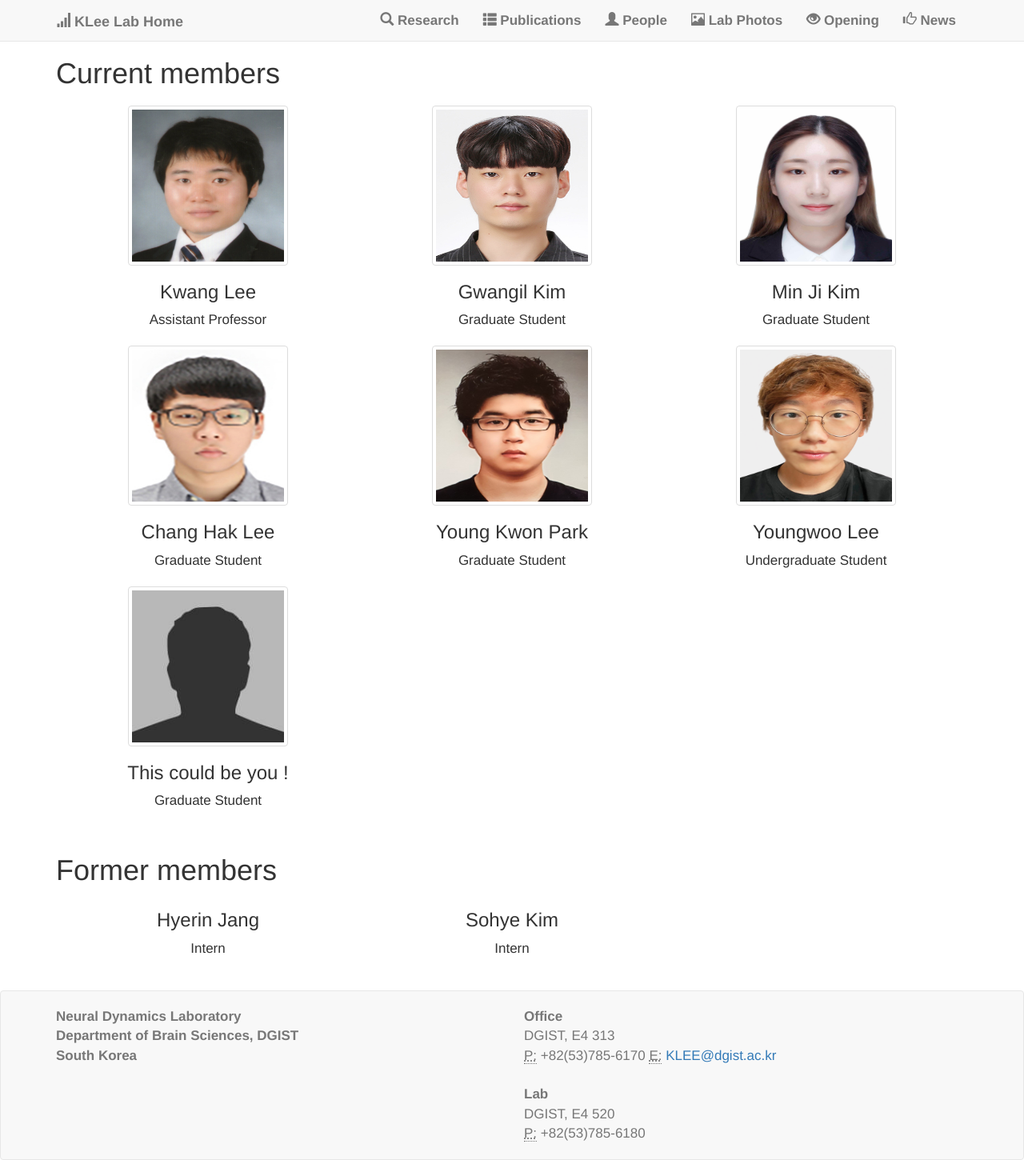
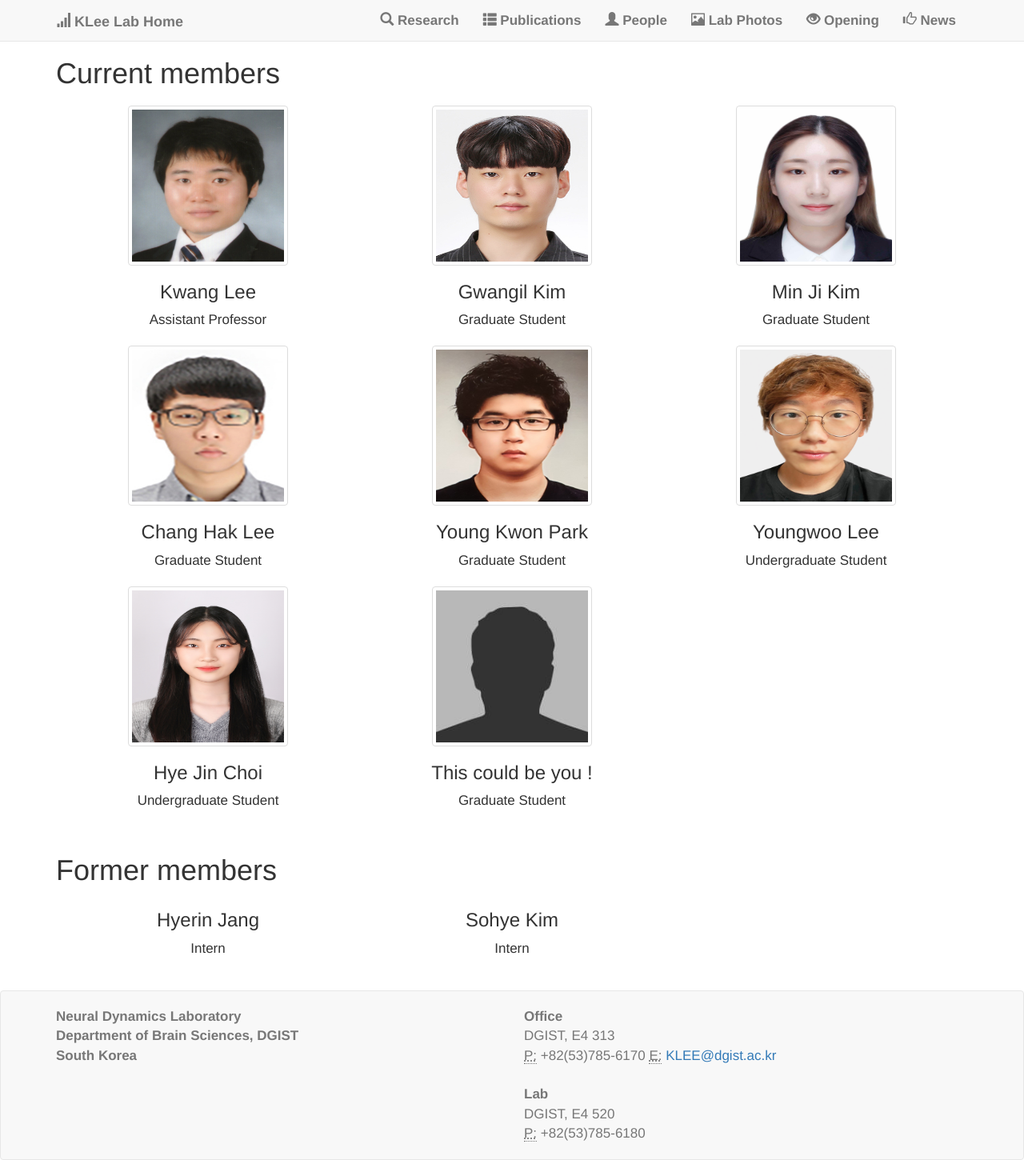
Before and after one commit to kleelab/kleelab.github.io, a Jekyll site: the page built from people.html, in a window 1280 px wide. Shown: the whole page at 80% size. Built offline with Jekyll 4.4.1, drawn with Linux system fonts in a browser that asks for light colours; nearby versions of some CDN libraries; a style sheet for code colours, icons or effects is not loaded.

Commit message:
Update people.yml

```diff
--- a/_data/people.yml
+++ b/_data/people.yml
@@ -24,6 +24,10 @@
   role: Undergraduate Student
   photo: "/images/Youngwoo Lee.jpg"
 
+- name: Hye Jin Choi
+  role: Undergraduate Student
+  photo: "/images/Hye Jin Choi.jfif"
+
 - name: "This could be you !"
   role: Graduate Student
   photo: "/images/Rock.jpg"
```
